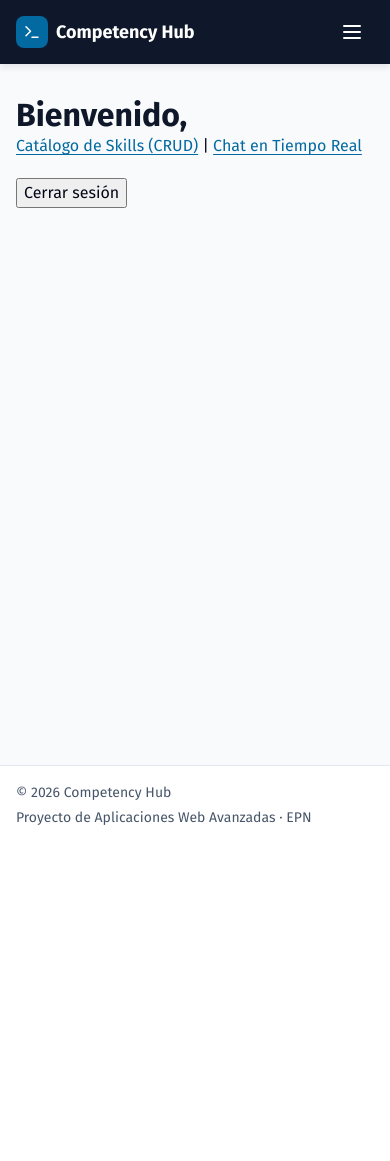
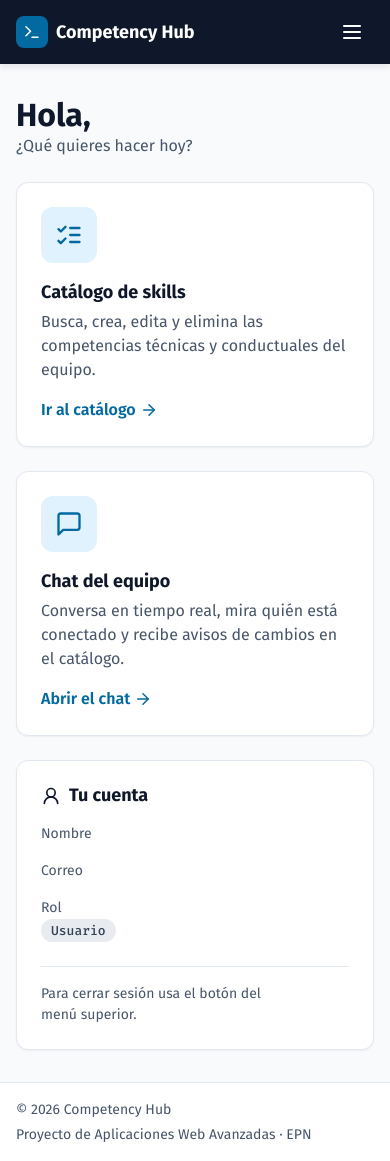
Before and after one commit to Jhairzp27/competency-hub, a Node server app: page /dashboard in a window 390 px wide. Before the commit the page ends 825 px from the top, so only its background shows below. Run offline with Node 20, Linux system fonts and the light colour scheme; the visitor is signed in with stand-in values (Sample User, id 1).

Commit message:
style(dashboard): main screen with access cards to skills and chat
- Greeting header and flash message area.
- Two large access cards (Catalogo de skills, Chat del equipo) with icon,
  description and call to action, grouped in a labelled <nav>.
- "Tu cuenta" card with name, email and role in a description list.
- Removes the old inline links and duplicated logout button (now in the
  navbar). Responsive: stacked on mobile, side panel from 1024px.

Co-Authored-By: Claude Opus 5.5 <noreply@anthropic.com>

```diff
--- a/src/public/css/main.css
+++ b/src/public/css/main.css
@@ -643,6 +643,104 @@ select.form-control {
 }
 
 /* --------------------------------------------------------------------------
+   Dashboard (pantalla principal)
+   -------------------------------------------------------------------------- */
+.dashboard {
+  display: grid;
+  gap: var(--space-lg);
+  grid-template-columns: 1fr;
+}
+
+.action-card {
+  display: flex;
+  flex-direction: column;
+  gap: var(--space-md);
+  height: 100%;
+}
+
+.action-card-icon {
+  display: inline-grid;
+  place-items: center;
+  width: 56px;
+  height: 56px;
+  border-radius: var(--radius-lg);
+  background-color: var(--color-accent-soft);
+  color: var(--color-accent);
+}
+
+.action-card-body {
+  display: flex;
+  flex-direction: column;
+  gap: var(--space-xs);
+  flex: 1;
+}
+
+.action-card-title {
+  font-size: var(--text-lg);
+  font-weight: 700;
+  color: var(--color-primary);
+}
+
+.action-card-text {
+  color: var(--color-muted-foreground);
+}
+
+.action-card-cta {
+  display: inline-flex;
+  align-items: center;
+  gap: var(--space-xs);
+  font-weight: 600;
+  color: var(--color-accent);
+}
+
+.action-card-cta .icon {
+  transition: transform var(--duration-base) var(--ease-out);
+}
+
+.action-card:hover .action-card-cta .icon {
+  transform: translateX(3px);
+}
+
+.account-title {
+  display: flex;
+  align-items: center;
+  gap: var(--space-sm);
+  font-size: var(--text-lg);
+}
+
+.account-list {
+  display: grid;
+  gap: var(--space-md);
+  margin-top: var(--space-md);
+}
+
+.account-list dt {
+  font-size: var(--text-sm);
+  color: var(--color-muted-foreground);
+}
+
+.account-list dd {
+  margin: 0;
+  font-weight: 500;
+  overflow-wrap: anywhere;
+}
+
+.account-note {
+  margin-top: var(--space-lg);
+  padding-top: var(--space-md);
+  border-top: 1px solid var(--color-border);
+  font-size: var(--text-sm);
+  color: var(--color-muted-foreground);
+}
+
+@media (min-width: 1024px) {
+  .dashboard {
+    grid-template-columns: 1fr 320px;
+    align-items: start;
+  }
+}
+
+/* --------------------------------------------------------------------------
    Pie de página
    -------------------------------------------------------------------------- */
 .site-footer {
--- a/src/views/dashboard.ejs
+++ b/src/views/dashboard.ejs
@@ -1,15 +1,57 @@
-<%- include('partials/head', { title: 'Inicio' }) %>
+<%- include('partials/head', { title: 'Inicio', description: 'Pantalla principal de Competency Hub.' }) %>
 <main id="main" class="main">
-<div class="container">
-  <h1>Bienvenido, <%= currentUser.name %></h1>
-  <nav>
-    <a href="/skills">Catálogo de Skills (CRUD)</a> |
-    <a href="/chat">Chat en Tiempo Real</a>
-  </nav>
-  <form action="/auth/logout" method="POST" style="margin-top:20px;">
-    <input type="hidden" name="_csrf" value="<%= csrfToken %>">
-    <button type="submit">Cerrar sesión</button>
-  </form>
-</div>
+  <div class="container">
+    <%- include('partials/flash') %>
+
+    <header class="page-header">
+      <div>
+        <h1>Hola, <%= currentUser.name %></h1>
+        <p>¿Qué quieres hacer hoy?</p>
+      </div>
+    </header>
+
+    <div class="dashboard">
+      <nav class="grid grid-2 dashboard-actions" aria-label="Accesos principales">
+        <a class="card card-link action-card" href="/skills">
+          <span class="action-card-icon"><%- include('partials/icon', { name: 'list-checks', size: 28, label: null }) %></span>
+          <span class="action-card-body">
+            <span class="action-card-title">Catálogo de skills</span>
+            <span class="action-card-text">Busca, crea, edita y elimina las competencias técnicas y conductuales del equipo.</span>
+          </span>
+          <span class="action-card-cta">Ir al catálogo <%- include('partials/icon', { name: 'arrow-right', size: 18, label: null }) %></span>
+        </a>
+
+        <a class="card card-link action-card" href="/chat">
+          <span class="action-card-icon"><%- include('partials/icon', { name: 'message', size: 28, label: null }) %></span>
+          <span class="action-card-body">
+            <span class="action-card-title">Chat del equipo</span>
+            <span class="action-card-text">Conversa en tiempo real, mira quién está conectado y recibe avisos de cambios en el catálogo.</span>
+          </span>
+          <span class="action-card-cta">Abrir el chat <%- include('partials/icon', { name: 'arrow-right', size: 18, label: null }) %></span>
+        </a>
+      </nav>
+
+      <section class="card account-card" aria-labelledby="account-title">
+        <h2 id="account-title" class="account-title">
+          <%- include('partials/icon', { name: 'user', label: null }) %> Tu cuenta
+        </h2>
+        <dl class="account-list">
+          <div>
+            <dt>Nombre</dt>
+            <dd><%= currentUser.name %></dd>
+          </div>
+          <div>
+            <dt>Correo</dt>
+            <dd><%= currentUser.email %></dd>
+          </div>
+          <div>
+            <dt>Rol</dt>
+            <dd><span class="badge"><%= currentUser.role === 'ADMIN' ? 'Administrador' : 'Usuario' %></span></dd>
+          </div>
+        </dl>
+        <p class="account-note">Para cerrar sesión usa el botón del menú superior.</p>
+      </section>
+    </div>
+  </div>
 </main>
 <%- include('partials/footer') %>
```
